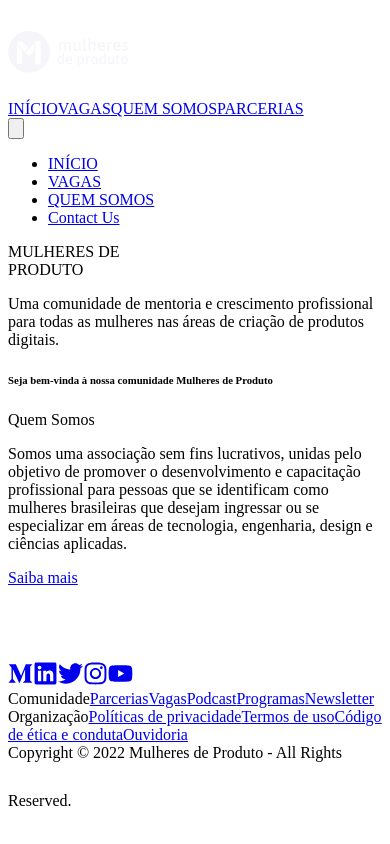
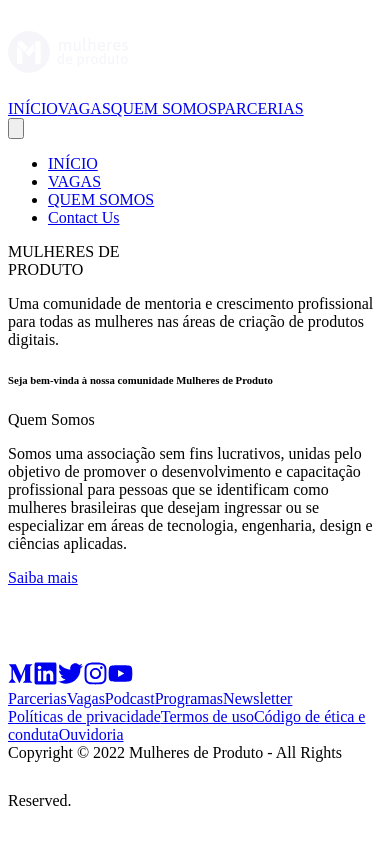
Before and after one commit to mulheres-de-produto/website, a Next.js app: page /newhome in a window 390 px wide. Built offline with nearby package versions, Linux system fonts and the light colour scheme.

Commit message:
fix: Refactor to work on mobile

```diff
--- a/components/Book/BookComponent.jsx
+++ b/components/Book/BookComponent.jsx
@@ -9,7 +9,7 @@
         className="flex flex-col items-center w-full text-center bg-no-repeat bg-cover justify-evenly h-3/4 bg-hero-pattern-book"
       >
         <div className="flex flex-col space-y-9">
-          <span className="text-6xl font-semibold leading-normal text-white break-words whitespace-pre-line font-sora">
+          <span className="mx-4 text-6xl font-semibold leading-normal text-white break-words whitespace-pre-line sm:mx-0 font-sora">
             Livro Mulheres de Produto
           </span>
           <p className="text-xl font-normal text-white normal-case break-words font-sora">
@@ -19,7 +19,7 @@
           </p>
         </div>
         <a href="https://news.mulheresdeproduto.com/livro-mulheres-de-produto">
-          <div className="px-10 py-4 text-sm font-bold text-center text-white rounded bg-secondary hover:bg-primary">
+          <div className="px-10 py-4 mb-4 text-sm font-bold text-center text-white rounded sm:mb-0 bg-secondary hover:bg-primary">
             SAIBA MAIS
           </div>
         </a>
--- a/components/Footer.jsx
+++ b/components/Footer.jsx
@@ -6,11 +6,11 @@
 
 export default function Footer() {
   return (
-    <footer className="flex flex-col w-full p-20 pb-10 bg-green">
-      <div className="flex pb-10 border-b border-solid border-green-500/50 space-x-80">
-        <section className="flex flex-col items-center justify-items-center">
+    <footer className="flex flex-col p-20 pt-0 pb-10 sm:pt-20 bg-green">
+      <div className="flex flex-col pb-10 border-b border-solid sm:flex-row border-green-500/50">
+        <section className="flex flex-col items-center order-2 sm:order-1 justify-items-center">
           <Link href="/">
-            <a className="mb-20">
+            <a className="mb-10 sm:mb-20">
               <Logo />
             </a>
           </Link>
@@ -18,7 +18,7 @@
         </section>
         <Links />
       </div>
-      <div className="flex items-center justify-between mt-12 text-white">
+      <div className="flex flex-col items-center justify-between mt-12 space-y-4 text-white sm:flex-row">
         <span>Copyright © 2022 Mulheres de Produto - All Rights Reserved.</span>
         <a
           href="https://vercel.com/?utm_source=[mulheres-de-produto]&utm_campaign=oss"
--- a/components/Links.jsx
+++ b/components/Links.jsx
@@ -2,9 +2,8 @@
 
 export default function Links() {
   return (
-    <section className="flex space-x-40 text-white justify-items-start">
-      <div className="flex flex-col space-y-4 justify-items-start">
-        <span className="text-lg">Comunidade</span>
+    <section className="flex flex-col justify-center order-1 my-10 text-center text-white sm:order-2 sm:mt-0 sm:space-x-40 sm:justify-items-start sm:flex-row">
+      <div className="flex flex-col justify-items-start">
         <a href="/parcerias" className="hover:underline">
           <span className="text-base">Parcerias</span>
         </a>
@@ -30,8 +29,7 @@
           <span className="text-base">Newsletter</span>
         </a>
       </div>
-      <div className="flex flex-col space-y-4 justify-items-start">
-        <span className="text-lg">Organização</span>
+      <div className="flex flex-col justify-items-start">
         <a
           href="https://mulheresdeproduto.com/políticas-de-privacidade"
           className="hover:underline"
```
